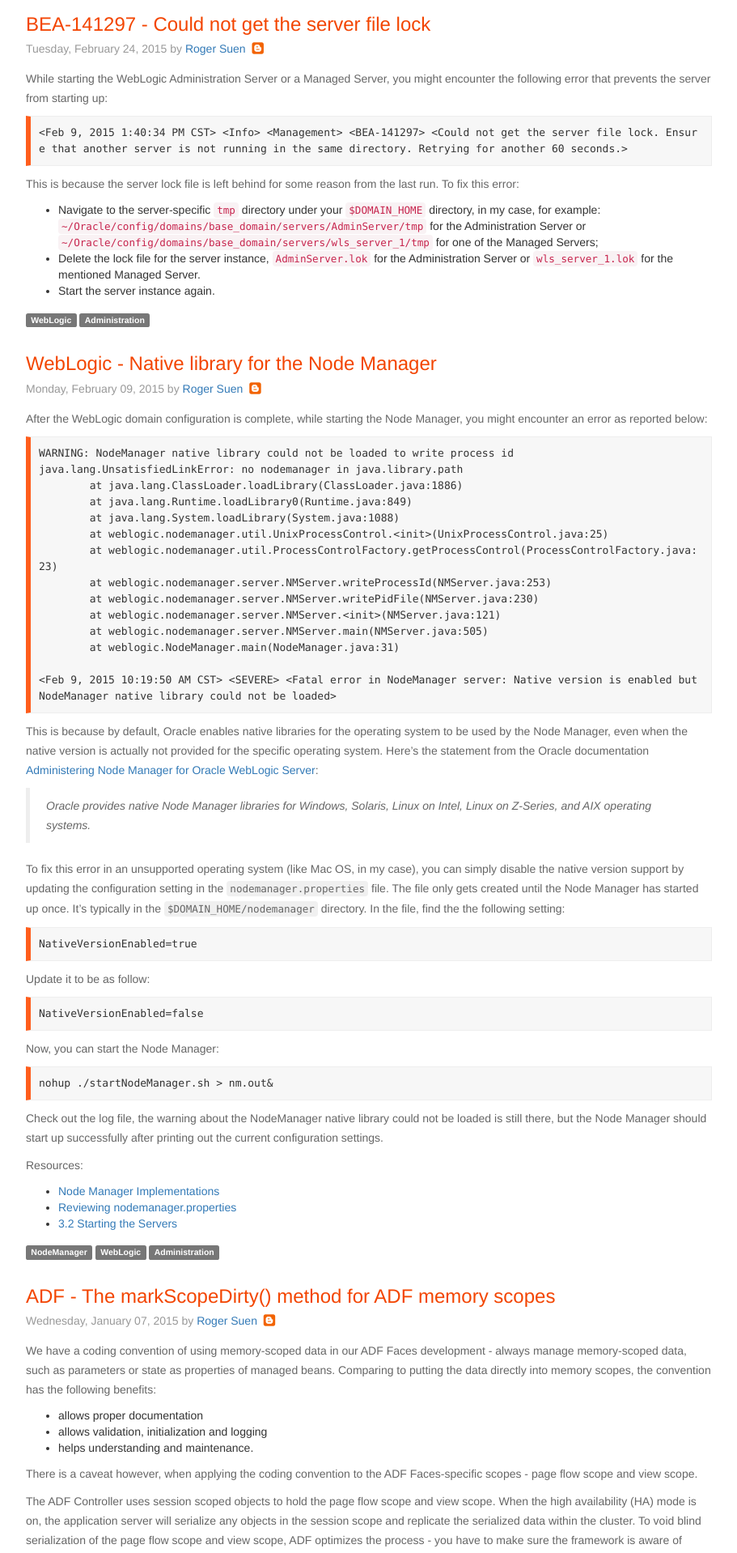
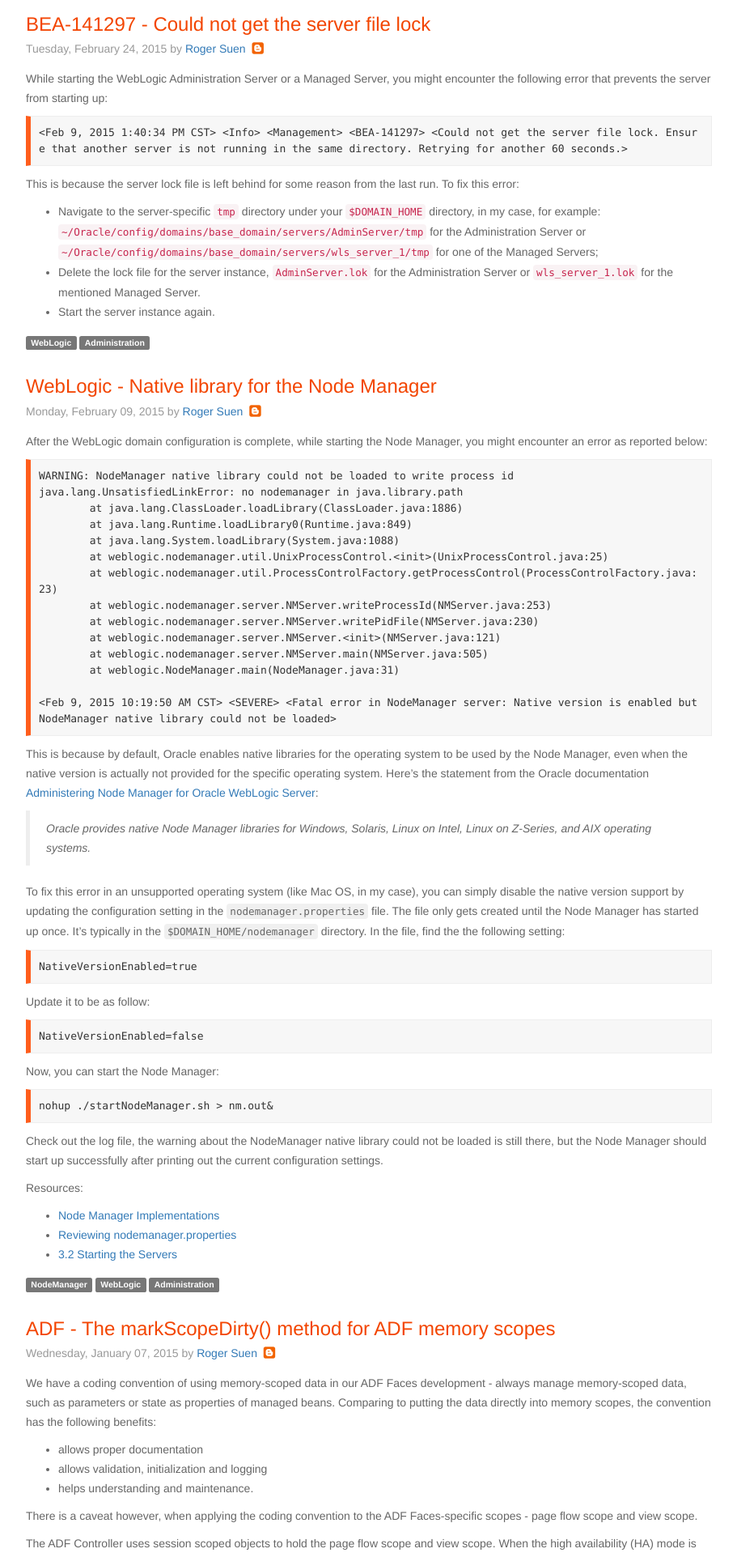
Before and after one commit to rogersuen/rogersuen.github.io, a Jekyll site: the page built from blog/index.html, in a window 1280 px wide. Shown: the part 459-2377 px from the top of the page at 81% size, without its empty margins (38-949 px from the left). Built offline with Jekyll 4.4.1, drawn with Linux system fonts in a browser that asks for light colours; Markdown is read by kramdown in place of the engine named in the settings; the list of posts is cut into pages by our own code.

Commit message:
added styling for <li>

```diff
--- a/css/post.css
+++ b/css/post.css
@@ -44,7 +44,8 @@
 	font-weight: 300;
 }
 
-.rs-post p {
+.rs-post p,
+.rs-post li {
 	color: #666;
 	line-height: 24px;
 	font-weight: 300;
```
